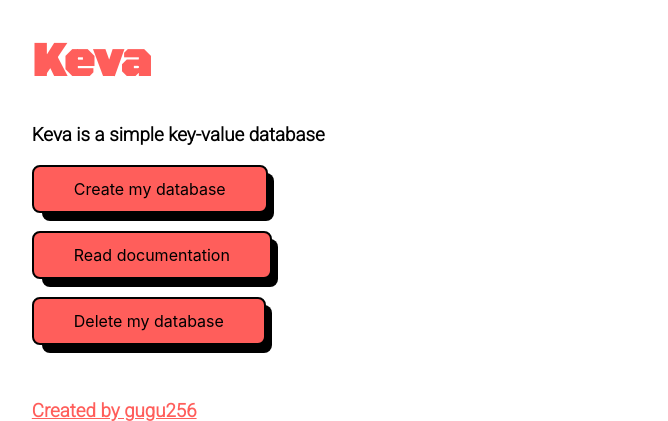
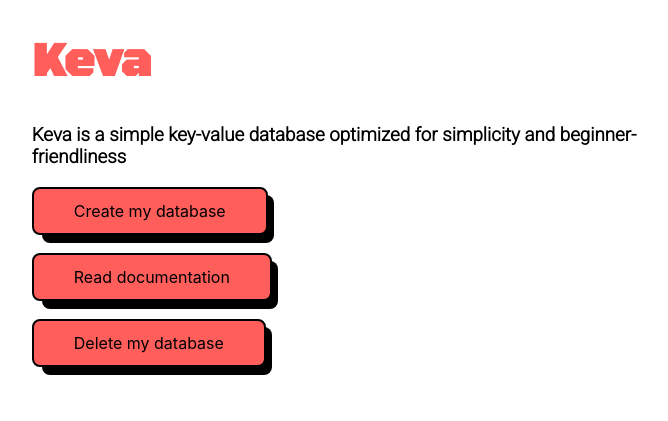
Before and after one commit to gugu256/Keva, a Flask app: page / in a window 1280 px wide. Shown: the top 421 px of the page, without its empty margins (229-897 px from the left). Run offline with Flask 2, Linux system fonts and the light colour scheme.

Commit message:
ngl i dont why this file changed

```diff
--- a/templates/index.html
+++ b/templates/index.html
@@ -11,7 +11,7 @@
 <body>
     <div id="main">
     <h1><a href="/">Keva</a></h1>
-    <h3>Keva is a simple key-value database</h3>
+    <h3>Keva is a simple key-value database optimized for simplicity and beginner-friendliness</h3>
     <a href="/gen"><button role="button" class="button-56">Create my database</button></a>
     <br>
     <a href="/docs"><button role="button" class="button-56">Read documentation</button></a>
```
